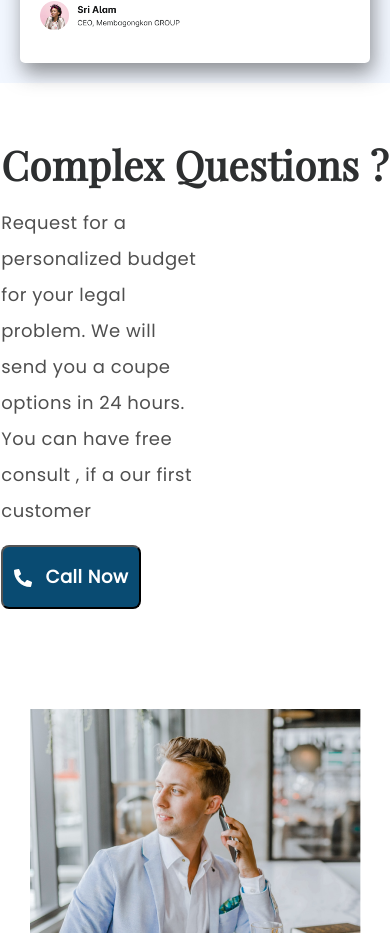
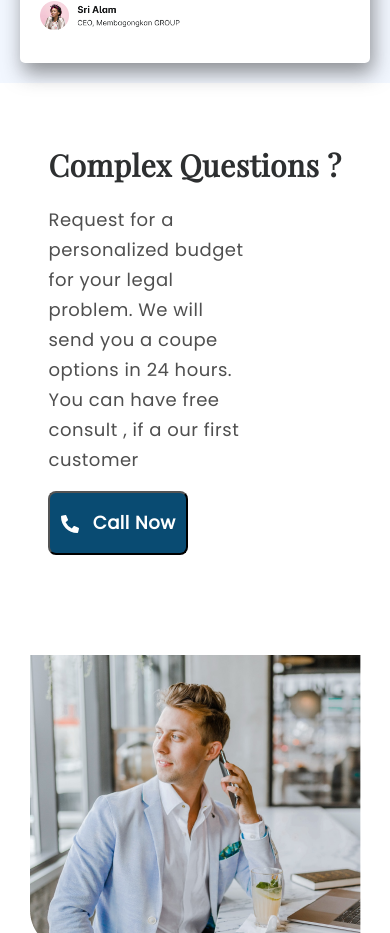
Before and after one commit to salmanhaider14/Law-Landing-Page, a React (Create React App) app: page / in a window 390 px wide. Shown: the part 3399-4332 px from the top of the page. Built offline with nearby package versions, Linux system fonts and the light colour scheme.

Commit message:
contact section improve

```diff
--- a/src/App.css
+++ b/src/App.css
@@ -498,8 +498,12 @@ ul {
   .terms-content p {
     width: 300px;
   }
+  .contact-content h1 {
+    font-size: 30px;
+  }
   .contact-content p {
     width: 250px;
+    line-height: 30px;
   }
   .testimonel-card {
     width: 470px;
```
